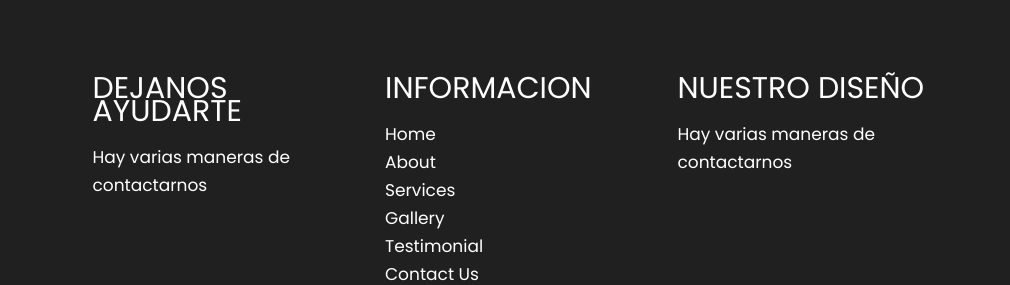
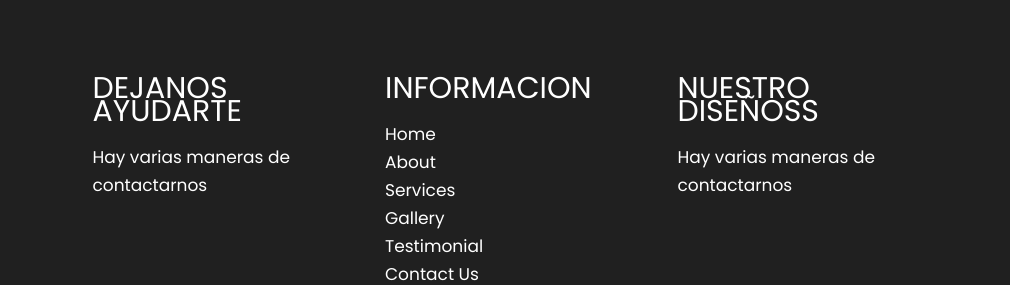
Before and after one commit to rulwn/pinulito, a plain HTML site: page limelight-html/testimonial.html in a window 1280 px wide. Shown: the part 880-1165 px from the top of the page, 270-1280 px from the left. Drawn offline with nearby package versions, Linux system fonts and the light colour scheme; a web font is replaced by a local one.

Commit message:
last modification

```diff
--- a/limelight-html/testimonial.html
+++ b/limelight-html/testimonial.html
@@ -216,7 +216,7 @@
                      </ul>
                   </div>
                   <div class="col-md-3 col-sm-6">
-                     <h3>Nuestro diseño</h3>
+                     <h3>Nuestro diseñoss</h3>
                      <p  class="variat">Hay varias maneras de contactarnos
                      </p>
                   </div>
```
